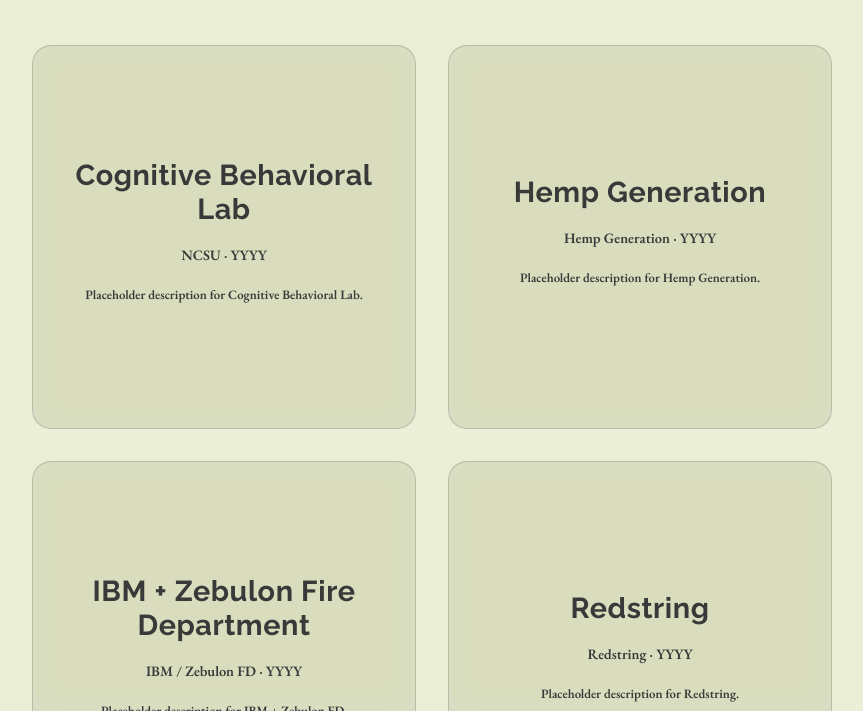
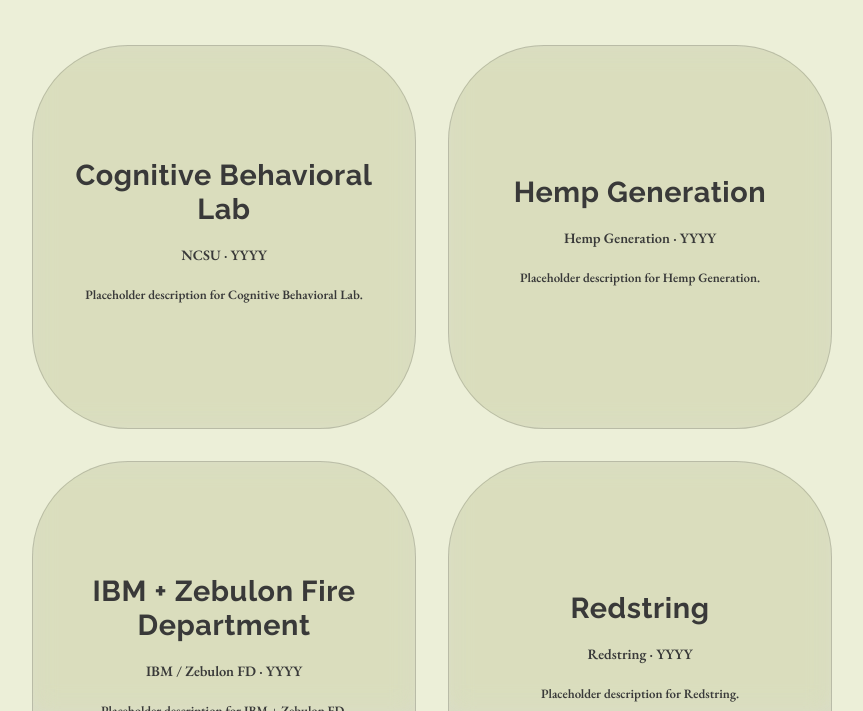
Before and after one commit to grantiguess/Portfolio, a plain HTML site: page index.html in a window 1280 px wide. Shown: the part 89-800 px from the top of the page, without its empty margins (208-1071 px from the left). Drawn offline with nearby package versions, Linux system fonts and the light colour scheme.

Commit message:
[Implementation] Made the squares more bubbly

```diff
--- a/assets/css/style.css
+++ b/assets/css/style.css
@@ -7,9 +7,7 @@
     --accent-yellow: #EED690;  /* Pale Yellow */
     --glass-bg: rgba(57, 57, 57, 0.1); /* Dark Gray translucent */
     --glass-border: rgba(57, 57, 57, 0.2); /* Dark Gray more opaque */
-
-    /* Keep radius */
-    --radius: 1.2rem;
+    --radius: 6rem; /* Back to 6rem border radius */
 }
 
 html,body {
```
